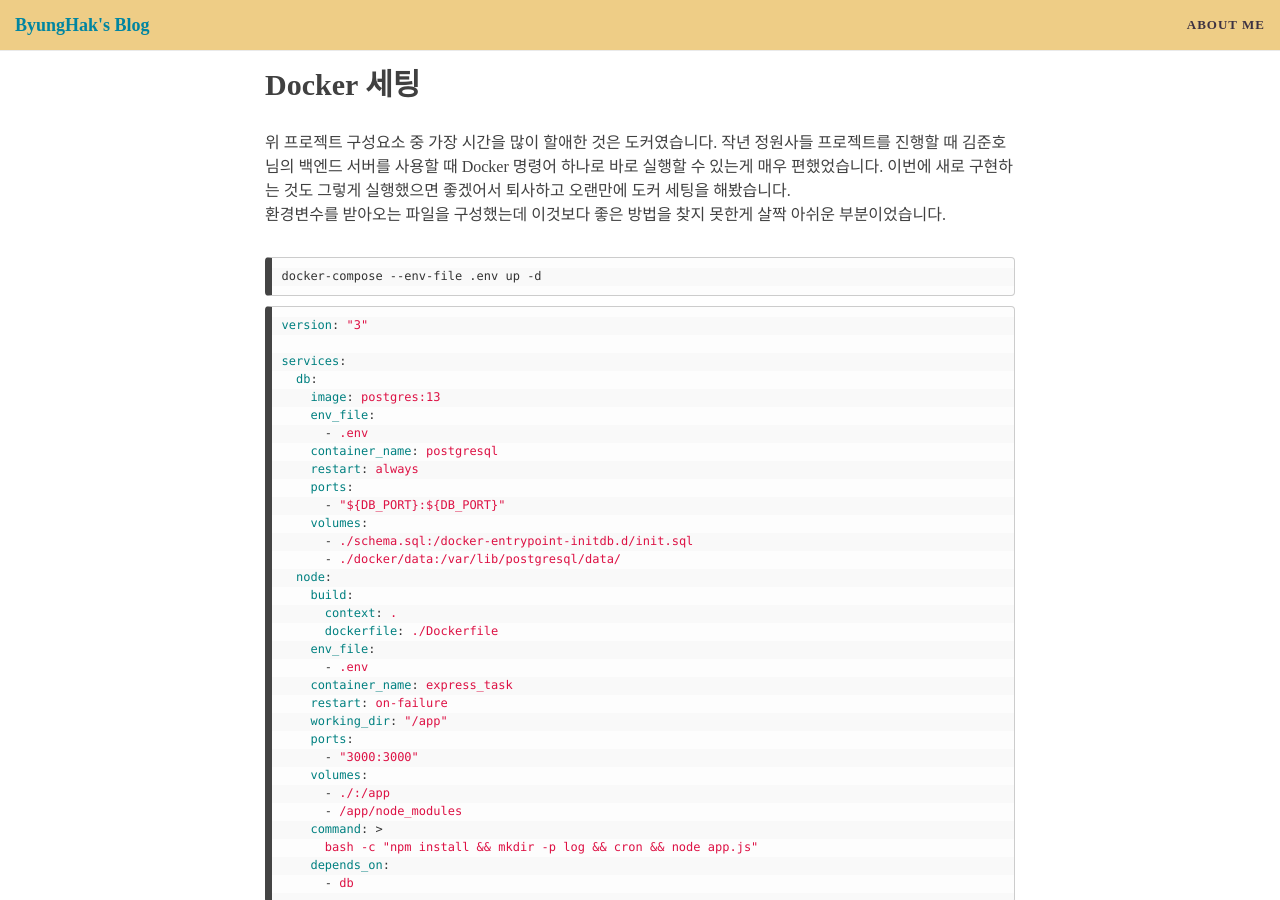
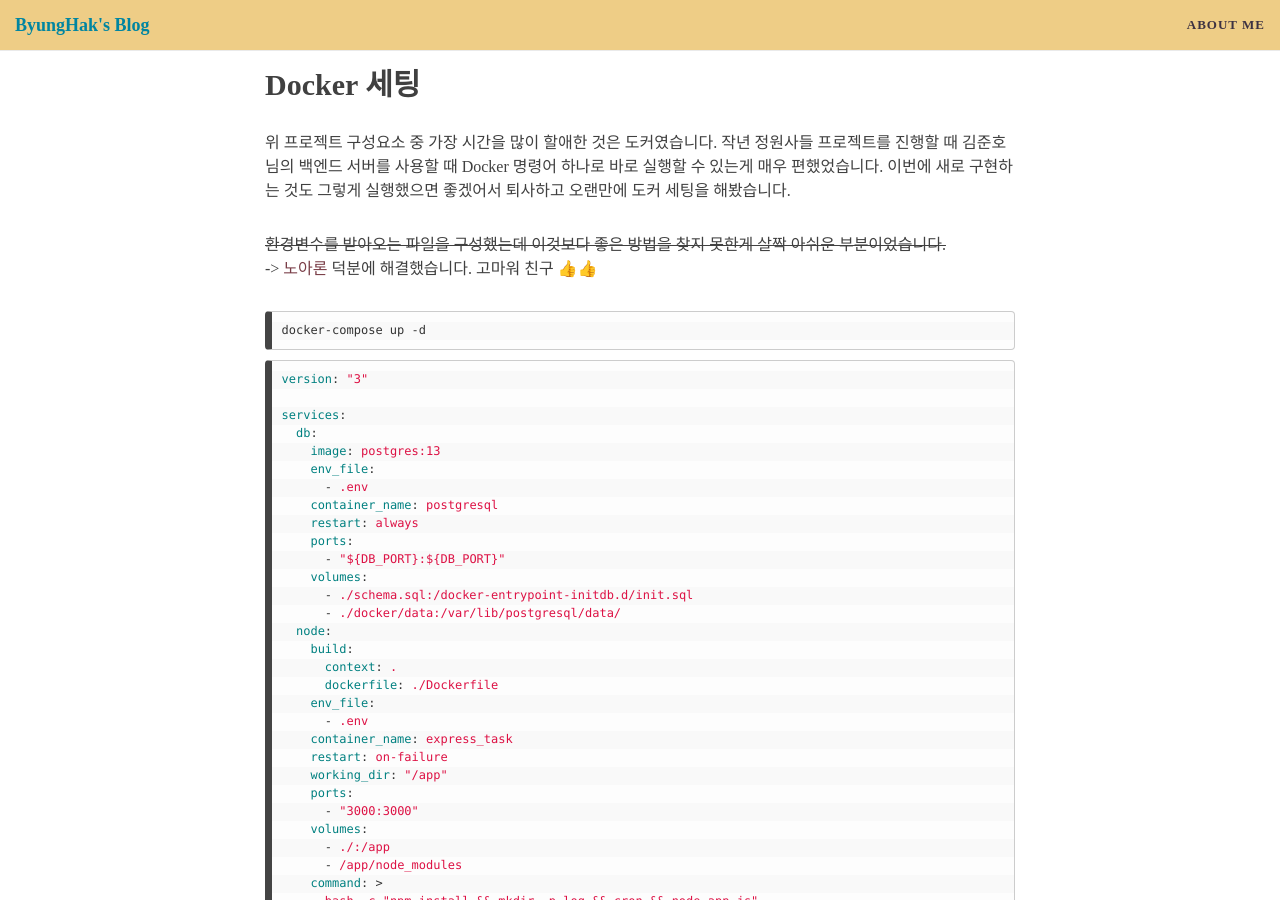
Before and after one commit to bengHak/benghak.github.io, a Jekyll site: the page built from _posts/2021-01-07-Gardeners.md, in a window 1280 px wide and 900 px high, scrolled down 2845 px. Built offline with Jekyll 4.4.1, drawn with Linux system fonts in a browser that asks for light colours; nearby versions of some CDN libraries; some web fonts are replaced; comment, search, counter and statistics services are not loaded.

````diff
--- a/_posts/2021-01-07-Gardeners.md
+++ b/_posts/2021-01-07-Gardeners.md
@@ -73,10 +73,12 @@ https://www.kakaowork.com/block-kit-builder
 ## Docker 세팅
 
 위 프로젝트 구성요소 중 가장 시간을 많이 할애한 것은 도커였습니다. 작년 정원사들 프로젝트를 진행할 때 김준호님의 백엔드 서버를 사용할 때 Docker 명령어 하나로 바로 실행할 수 있는게 매우 편했었습니다. 이번에 새로 구현하는 것도 그렇게 실행했으면 좋겠어서 퇴사하고 오랜만에 도커 세팅을 해봤습니다.
-환경변수를 받아오는 파일을 구성했는데 이것보다 좋은 방법을 찾지 못한게 살짝 아쉬운 부분이었습니다.
+
+~~환경변수를 받아오는 파일을 구성했는데 이것보다 좋은 방법을 찾지 못한게 살짝 아쉬운 부분이었습니다.~~
+-> [노아론](https://blog.aaronroh.org/) 덕분에 해결했습니다. 고마워 친구 👍👍
 
 ```
-docker-compose --env-file .env up -d
+docker-compose up -d
 ```
 
 ```yaml
````
